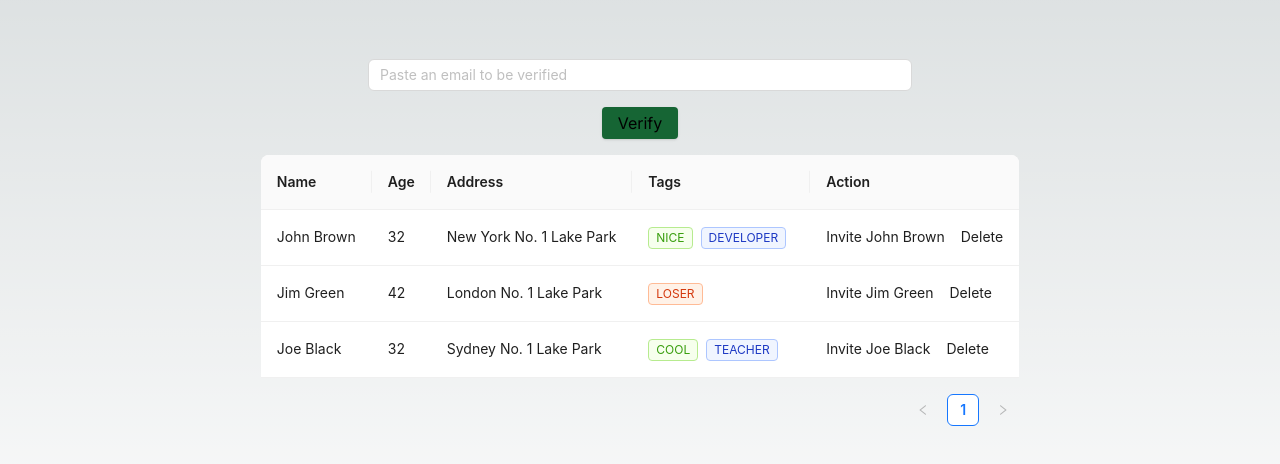
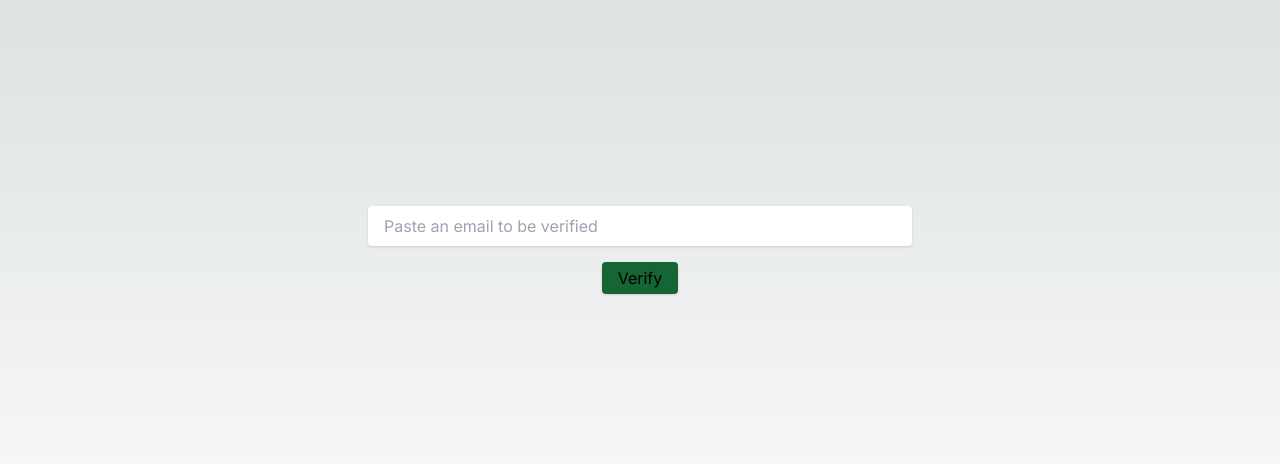
Before and after one commit to swarnikaraj/email-verifier, a Next.js app: page / in a window 1280 px wide. Shown: the part 150-614 px from the top of the page. Built offline with nearby package versions, Linux system fonts and the light colour scheme.

Commit message:
removed antd

```diff
--- a/src/pages/index.tsx
+++ b/src/pages/index.tsx
@@ -1,96 +1,94 @@
 
 import { Inter } from "next/font/google";
-import {  useState } from "react"
-import { Space, Table, Tag } from 'antd';
-import type { TableProps } from 'antd';
-import {  Input } from 'antd';
+ import {  useState } from "react"
+
 const inter = Inter({ subsets: ["latin"] });
 
 export default function Home() {
   const [email,setEmail]=useState("")
- interface DataType {
-  key: string;
-  name: string;
-  age: number;
-  address: string;
-  tags: string[];
-}
+//  interface DataType {
+//   key: string;
+//   name: string;
+//   age: number;
+//   address: string;
+//   tags: string[];
+// }
 
-const columns: TableProps<DataType>['columns'] = [
-  {
-    title: 'Name',
-    dataIndex: 'name',
-    key: 'name',
-    render: (text) => <a>{text}</a>,
-  },
-  {
-    title: 'Age',
-    dataIndex: 'age',
-    key: 'age',
-  },
-  {
-    title: 'Address',
-    dataIndex: 'address',
-    key: 'address',
-  },
-  {
-    title: 'Tags',
-    key: 'tags',
-    dataIndex: 'tags',
-    render: (_, { tags }) => (
-      <>
-        {tags.map((tag) => {
-          let color = tag.length > 5 ? 'geekblue' : 'green';
-          if (tag === 'loser') {
-            color = 'volcano';
-          }
-          return (
-            <Tag color={color} key={tag}>
-              {tag.toUpperCase()}
-            </Tag>
-          );
-        })}
-      </>
-    ),
-  },
-  {
-    title: 'Action',
-    key: 'action',
-    render: (_, record) => (
-      <Space size="middle">
-        <a>Invite {record.name}</a>
-        <a>Delete</a>
-      </Space>
-    ),
-  },
-];
+// const columns: TableProps<DataType>['columns'] = [
+//   {
+//     title: 'Name',
+//     dataIndex: 'name',
+//     key: 'name',
+//     render: (text) => <a>{text}</a>,
+//   },
+//   {
+//     title: 'Age',
+//     dataIndex: 'age',
+//     key: 'age',
+//   },
+//   {
+//     title: 'Address',
+//     dataIndex: 'address',
+//     key: 'address',
+//   },
+//   {
+//     title: 'Tags',
+//     key: 'tags',
+//     dataIndex: 'tags',
+//     render: (_, { tags }) => (
+//       <>
+//         {tags.map((tag) => {
+//           let color = tag.length > 5 ? 'geekblue' : 'green';
+//           if (tag === 'loser') {
+//             color = 'volcano';
+//           }
+//           return (
+//             <Tag color={color} key={tag}>
+//               {tag.toUpperCase()}
+//             </Tag>
+//           );
+//         })}
+//       </>
+//     ),
+//   },
+//   {
+//     title: 'Action',
+//     key: 'action',
+//     render: (_, record) => (
+//       <Space size="middle">
+//         <a>Invite {record.name}</a>
+//         <a>Delete</a>
+//       </Space>
+//     ),
+//   },
+// ];
 
-const data: DataType[] = [
-  {
-    key: '1',
-    name: 'John Brown',
-    age: 32,
-    address: 'New York No. 1 Lake Park',
-    tags: ['nice', 'developer'],
-  },
-  {
-    key: '2',
-    name: 'Jim Green',
-    age: 42,
-    address: 'London No. 1 Lake Park',
-    tags: ['loser'],
-  },
-  {
-    key: '3',
-    name: 'Joe Black',
-    age: 32,
-    address: 'Sydney No. 1 Lake Park',
-    tags: ['cool', 'teacher'],
-  },
-];
-const onChange: TableProps<DataType>['onChange'] = (pagination, filters, sorter, extra) => {
-  console.log('params', pagination, filters, sorter, extra);
-};
+// const data: DataType[] = [
+//   {
+//     key: '1',
+//     name: 'John Brown',
+//     age: 32,
+//     address: 'New York No. 1 Lake Park',
+//     tags: ['nice', 'developer'],
+//   },
+//   {
+//     key: '2',
+//     name: 'Jim Green',
+//     age: 42,
+//     address: 'London No. 1 Lake Park',
+//     tags: ['loser'],
+//   },
+//   {
+//     key: '3',
+//     name: 'Joe Black',
+//     age: 32,
+//     address: 'Sydney No. 1 Lake Park',
+//     tags: ['cool', 'teacher'],
+//   },
+// ];
+// const onChange: TableProps<DataType>['onChange'] = (pagination, filters, sorter, extra) => {
+//   console.log('params', pagination, filters, sorter, extra);
+// };
 
   return (
     <main
@@ -100,14 +98,14 @@ const onChange: TableProps<DataType>['onChange'] = (pagination, filters, sorter,
 
 
 
-        <Input className="lg:w-1/2 md:w-1/2 w-1/2" value={email} onChange={(e)=>setEmail(e.target.value)} placeholder="Paste an email to be verified" />
+        <input type="text" className="lg:w-1/2 md:w-1/2 w-1/2 px-4 py-2 rounded shadow" value={email} onChange={(e)=>setEmail(e.target.value)} placeholder="Paste an email to be verified" />
 
 
         <button className="bg-green-800  text-black px-4 py-1 rounded shadow">Verify</button>
 
 
 
-       <Table columns={columns} dataSource={data} onChange={onChange} />
+       {/* <Table columns={columns} dataSource={data} onChange={onChange} /> */}
 
 
     </main>
```
